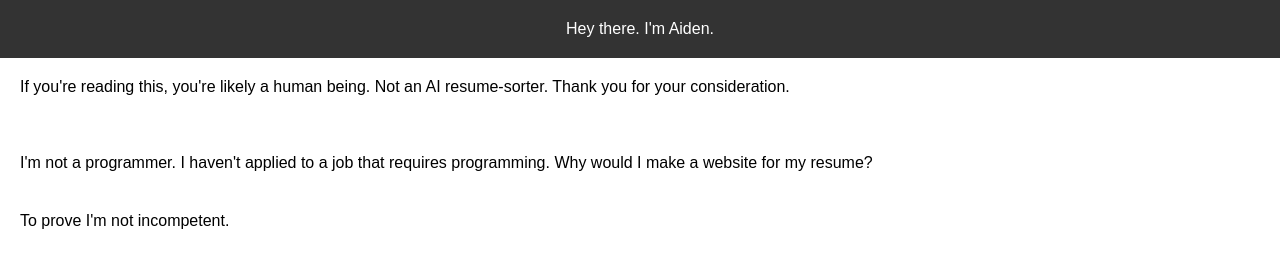
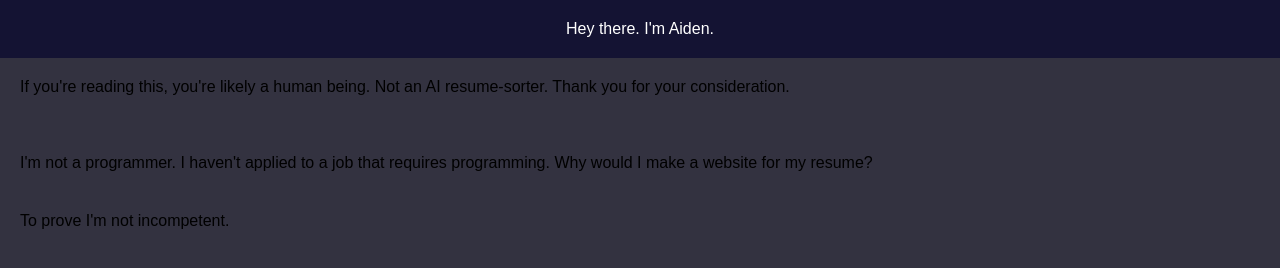
Before and after one commit to AidenBMM/AidenResumeSite, a plain HTML site: page index.html in a window 1280 px wide. Drawn offline with Linux system fonts and the light colour scheme.

Commit message:
Update styles.css

```diff
--- a/styles.css
+++ b/styles.css
@@ -2,10 +2,11 @@ body {
     font-family: Arial, sans-serif;
     margin: 0;
     padding: 0;
+    background-color: #333240;
 }
 
 header {
-    background-color: #333;
+    background-color: #141333;
     color: #fff;
     padding: 20px;
     text-align: center;
@@ -24,7 +25,7 @@ p {
 }
 
 footer {
-    background-color: #333;
+    background-color: #141333;
     color: #fff;
     text-align: center;
     padding: 10px;
```
